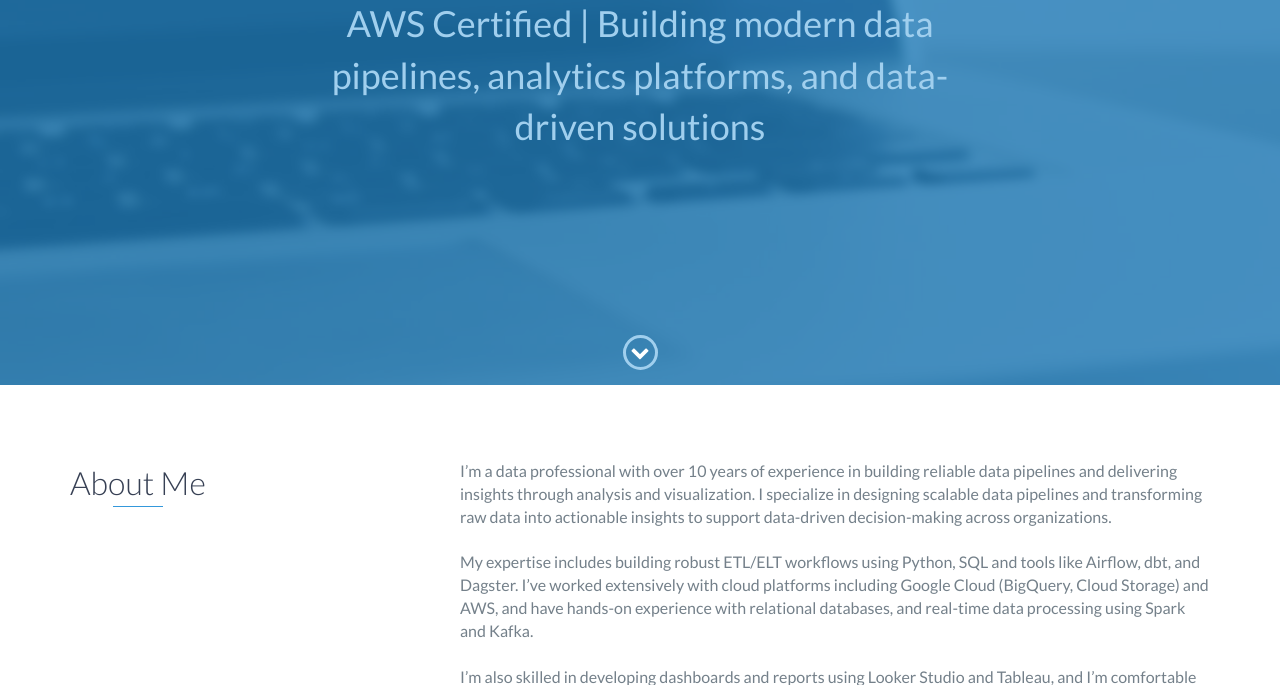
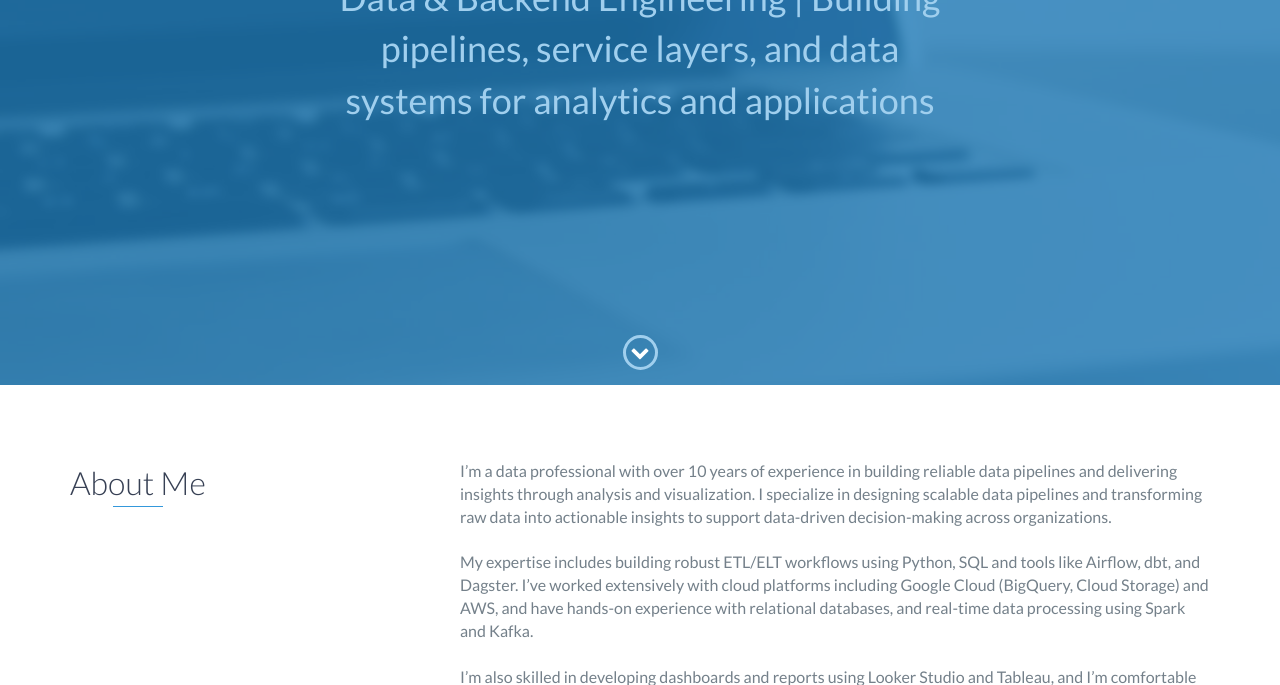
Before and after one commit to jazz-min/jasmin.github.io, a website: page index.html in a window 1280 px wide. Shown: the part 415-1100 px from the top of the page. Drawn offline with nearby package versions, Linux system fonts and the light colour scheme.

Commit message:
Update index.html

```diff
--- a/index.html
+++ b/index.html
@@ -83,9 +83,7 @@
 <div id="lead">
     <div id="lead-content">
         <h1>Jasmin Joseph</h1>
-        <h2>Data Engineer/Data Analyst | GCP & AWS Certified | Building modern data pipelines, analytics platforms,
-            and data-driven
-            solutions</h2>
+        <h2>Data & Backend Engineering | Building pipelines, service layers, and data systems for analytics and applications</h2>
     </div>
     <!-- End #lead-content -->
 
```
